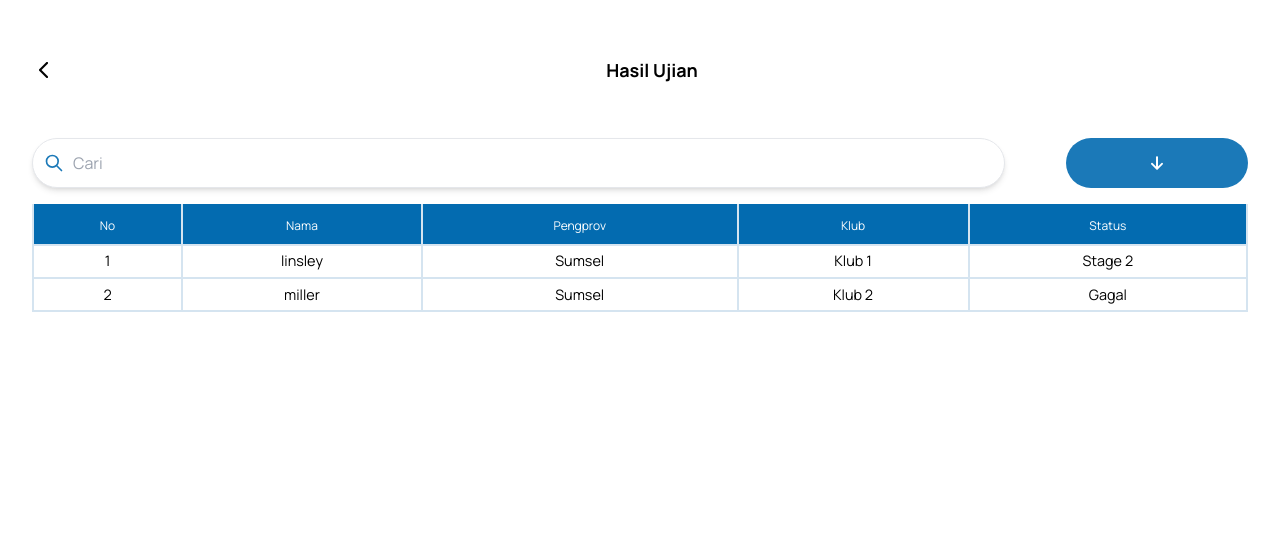
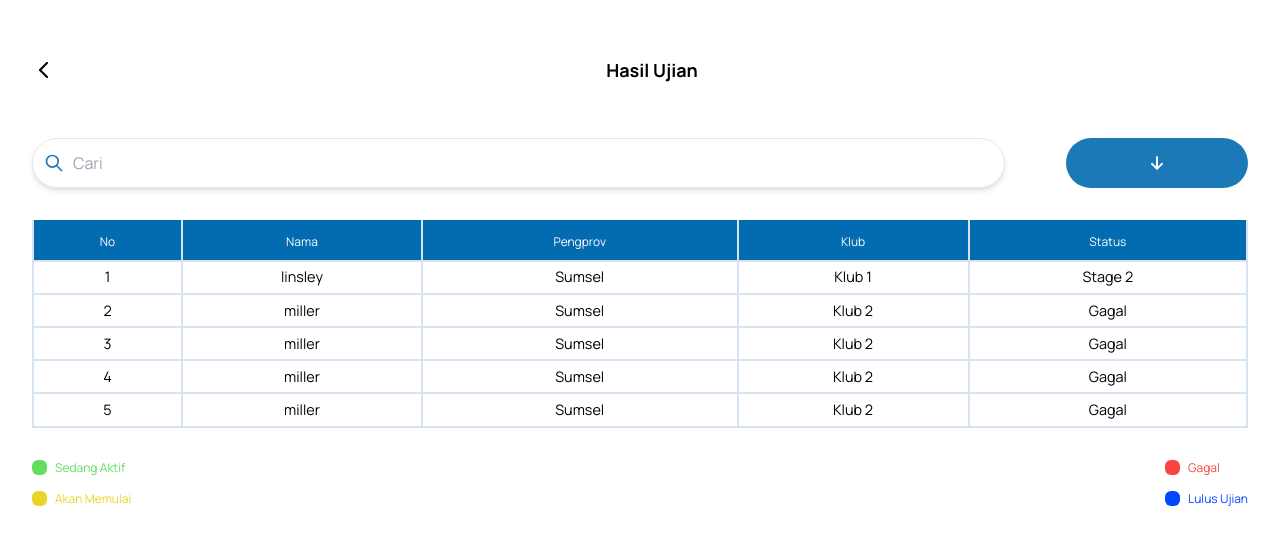
Before and after one commit to zidane-arkan/perbakin-pwa, a React (Vite) app: page /admin/admindashboard/hasilujian in a window 1280 px wide. Shown: the top 544 px of the page. Built offline with nearby package versions, Linux system fonts and the light colour scheme.

Commit message:
Update hasil ujian V1.6, Update bottom table

```diff
--- a/src/layout/admin/HasilUjian.tsx
+++ b/src/layout/admin/HasilUjian.tsx
@@ -85,6 +85,27 @@ const defaultData: HasilUjian[] = [
         klub: 'Klub 2',
         status: 'Gagal',
     },
+    {
+        no: '3',
+        nama: 'miller',
+        pengprov: 'Sumsel',
+        klub: 'Klub 2',
+        status: 'Gagal',
+    },
+    {
+        no: '4',
+        nama: 'miller',
+        pengprov: 'Sumsel',
+        klub: 'Klub 2',
+        status: 'Gagal',
+    },
+    {
+        no: '5',
+        nama: 'miller',
+        pengprov: 'Sumsel',
+        klub: 'Klub 2',
+        status: 'Gagal',
+    },
 ];
 const columnHelper = createColumnHelper<HasilUjian>()
 const columns = [
@@ -155,7 +176,7 @@ const HasilUjian = () => {
     return (
         <Layout className={'rounded-3xl gap-8 mt-28 pt-[2%] overflow-hidden'}>
             <HeaderWhiteCustom typeIcon='returnblack' title='Hasil Ujian' />
-            <LayoutChild className='flex-col gap-0 h-auto'>
+            <LayoutChild className='flex-col gap-4 h-auto'>
                 <form className='flex w-full h-auto items-center justify-between'>
                     <div className="w-[80%] relative">
                         <span className="absolute inset-y-0 left-0 flex items-center pl-3 ">
@@ -170,7 +191,28 @@ const HasilUjian = () => {
                     </button>
                 </form>
                 <TabelHasilUjian />
-                <section></section>
+                <section className='flex w-full justify-between items-start'>
+                    <div className='flex flex-col gap-4 items-start'>
+                        <span className='flex gap-2 text-[#62DE5F]'>
+                            <div className='w-[15px] h-[15px] rounded-md bg-[#62DE5F]'></div>
+                            Sedang Aktif
+                        </span>
+                        <span className='flex gap-2 text-[#E9D528]'>
+                            <div className='w-[15px] h-[15px] rounded-md bg-[#E9D528]'></div>
+                            Akan Memulai
+                        </span>
+                    </div>
+                    <div className='flex flex-col gap-4 items-start'>
+                        <span className='flex gap-2 text-[#FC443E]'>
+                            <div className='w-[15px] h-[15px] rounded-md bg-[#FC443E]'></div>
+                            Gagal
+                        </span>
+                        <span className='flex gap-2 text-[#0047FF]'>
+                            <div className='w-[15px] h-[15px] rounded-md bg-[#0047FF]'></div>
+                            Lulus Ujian
+                        </span>
+                    </div>
+                </section>
             </LayoutChild>
         </Layout>
     );
```
